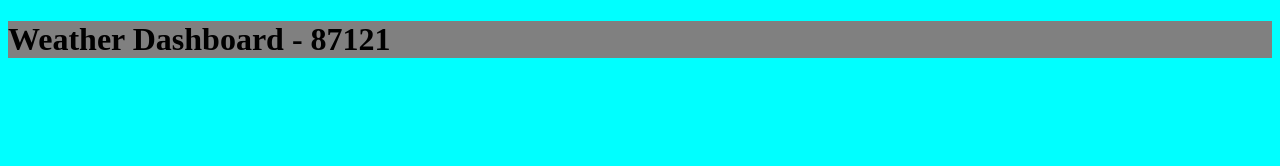
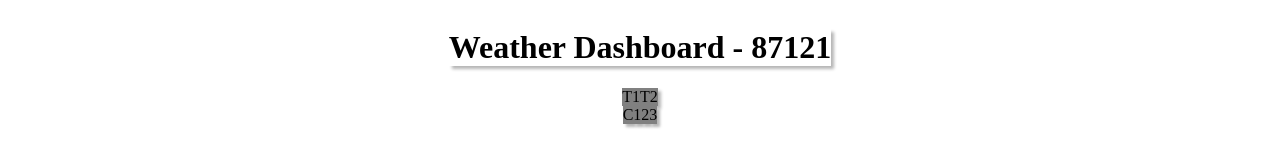
Before and after one commit to RJ-Easter/Wx-Dashboard, a plain HTML site: page index.html in a window 1280 px wide. Drawn offline with Linux system fonts and the light colour scheme.

Commit message:
Implimented Flexbox

```diff
--- a/index.html
+++ b/index.html
@@ -9,20 +9,20 @@
     <link rel="stylesheet" href="./resources/css/style.css">
 </head>
 <body>
-    <div id="header">
+    <div class="panel" id="head">
         <header>
-            <h1>Weather Dashboard - 87121</h1>
+            <h1 class="card" id="header">Weather Dashboard - 87121</h1>
         </header>
     </div>
-    <div id="maps">
-        <span id="natFronts"></span>
-        <span id="stRdr"></span>
+    <div class="panel" id="maps">
+        <span class="card" id="natFronts">T1</span>
+        <span class="card" id="stRdr">T2</span>
     </div>
-    <div id="forecast">
-        <span id="current"></span>
-        <span id="oneDay"></span>
-        <span id="twoDay"></span>
-        <span id="threeDay"></span>
+    <div class="panel" id="forecast">
+        <span class="card" id="current">C</span>
+        <span class="card" id="oneDay">1</span>
+        <span class="card" id="twoDay">2</span>
+        <span class="card" id="threeDay">3</span>
     </div>
     <script src="./resources/js/main.js"></script>
 </body>
--- a/resources/css/style.css
+++ b/resources/css/style.css
@@ -4,17 +4,30 @@
 }
 */
 :root{
+    /* Variables */
+    --panel-bg-color: rgb(182, 182, 182);
     --card-bg-color: gray;
-    --body-bg-color: white;
-    background-color: aqua;
+
+    /* HTML Doc Properties*/
 }
 
 body{
-    background-color: var(--body-bg-color);
+
 }
 
-#header{
-    background-color: var(--card-bg-color);
+
+.panel{
+
+}
+
+.card{
+    box-shadow: 3px 3px 3px var(--panel-bg-color);
+}
+
+#head{
+    display: flex;
+    flex-direction: row;
+    justify-content: center;
 }
 
 header{
@@ -26,7 +39,9 @@ h1{
 }
 
 #maps{
-
+    display: flex;
+    flex-direction: row;
+    justify-content: center;
 }
 
 #natFronts{
@@ -38,7 +53,9 @@ h1{
 }
 
 #forecast{
-
+    display: flex;
+    flex-direction: row;
+    justify-content: center;
 }
 
 #current{
```
